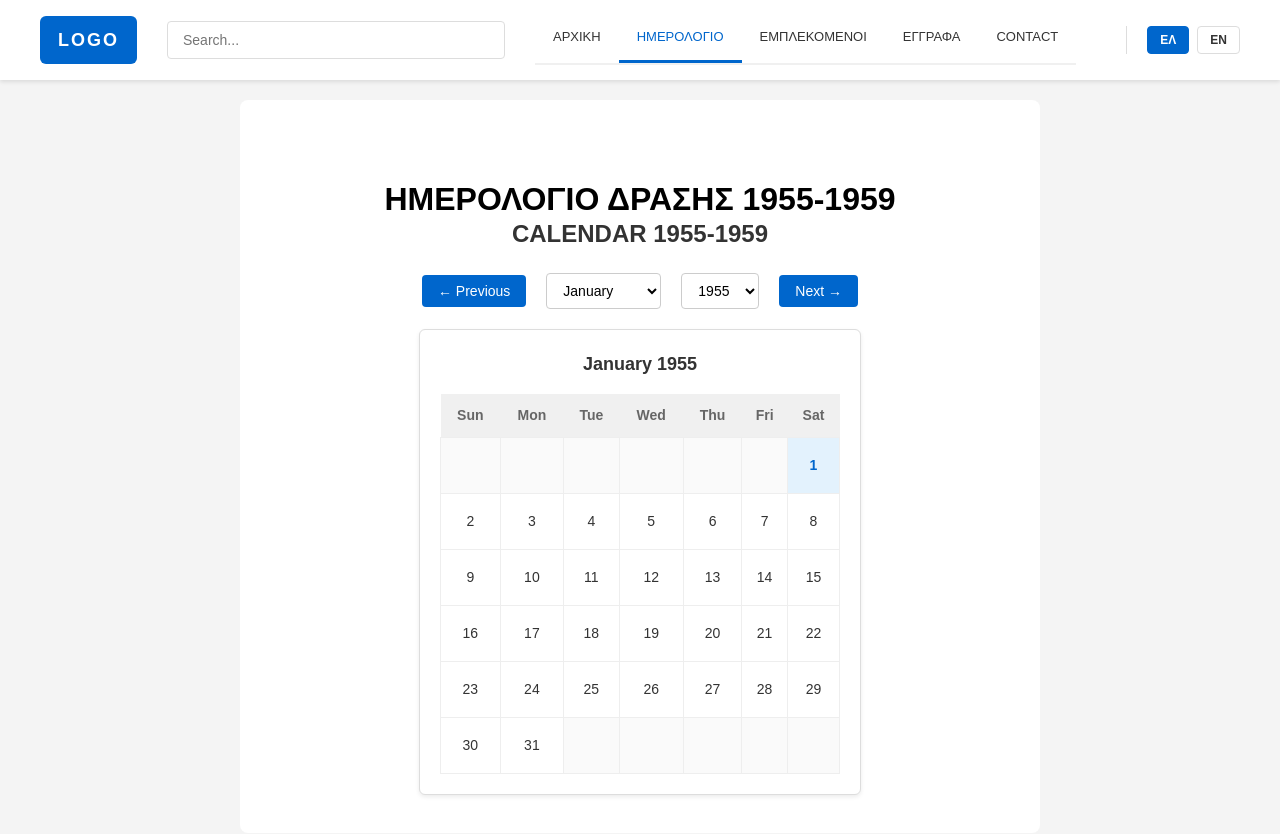
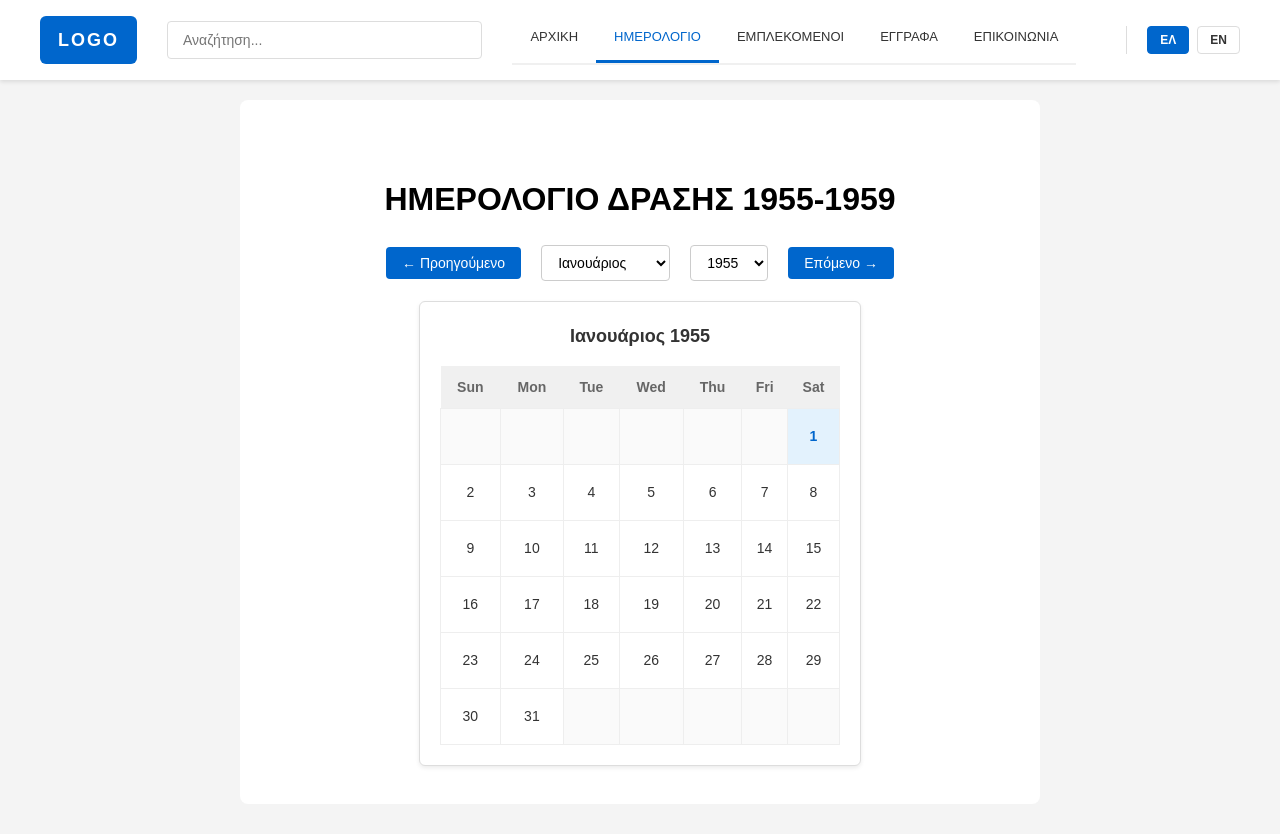
Before and after one commit to MariaKazantzi/website, a plain HTML site: page tab2.html in a window 1280 px wide. Both pictures are taken after a click on the button "ΕΛ". Drawn offline with Linux system fonts and the light colour scheme.

Commit message:
translation from greek to english vica versa

```diff
--- a/tab2.html
+++ b/tab2.html
@@ -5,6 +5,8 @@
     <meta name="viewport" content="width=device-width, initial-scale=1.0">
     <title>ΗΜΕΡΟΛΟΓΙΟ</title>
     <link rel="stylesheet" href="style.css">
+    <script src="translations.js"></script>
+    <script src="translate.js"></script>
 </head>
 <body>
 
@@ -14,14 +16,14 @@
                 <div class="logo-box">LOGO</div>
             </div>
             <div class="search-box">
-                <input type="text" placeholder="Search...">
+                <input type="text" placeholder="Search..." data-translate-placeholder="search-placeholder">
             </div>
             <nav class="header-tabs">
-                <a class="tab" href="index.html">ΑΡΧΙΚΗ</a>
-                <a class="tab active" href="tab2.html">ΗΜΕΡΟΛΟΓΙΟ</a>
-                <a class="tab" href="tab3.html">ΕΜΠΛΕΚΟΜΕΝΟΙ</a>
-                <a class="tab" href="tab4.html">ΕΓΓΡΑΦΑ</a>
-                <a class="tab" href="tab5.html">CONTACT</a>
+                <a class="tab" href="index.html" data-translate="home">ΑΡΧΙΚΗ</a>
+                <a class="tab active" href="tab2.html" data-translate="calendar">ΗΜΕΡΟΛΟΓΙΟ</a>
+                <a class="tab" href="tab3.html" data-translate="people">ΕΜΠΛΕΚΟΜΕΝΟΙ</a>
+                <a class="tab" href="tab4.html" data-translate="documents">ΕΓΓΡΑΦΑ</a>
+                <a class="tab" href="tab5.html" data-translate="contact">CONTACT</a>
             </nav>
             <div class="language-switcher">
                 <button class="lang-btn active" data-lang="el">ΕΛ</button>
@@ -33,15 +35,14 @@
     <div class="container">
 
         <main class="content">
-            <h1>ΗΜΕΡΟΛΟΓΙΟ ΔΡΑΣΗΣ 1955-1959</h1>
-            <h2>CALENDAR 1955-1959</h2>
+            <h1 data-translate="calendar-title">ΗΜΕΡΟΛΟΓΙΟ ΔΡΑΣΗΣ 1955-1959</h1>
 
             <div class="calendar-container">
                 <div class="calendar-controls">
-                    <button id="prevBtn">← Previous</button>
+                    <button id="prevBtn" data-translate-value="prev-btn">← Previous</button>
                     <select id="monthSelector"></select>
                     <select id="yearSelector"></select>
-                    <button id="nextBtn">Next →</button>
+                    <button id="nextBtn" data-translate-value="next-btn">Next →</button>
                 </div>
                 <div id="calendarGrid"></div>
             </div>
@@ -54,13 +55,20 @@
         const minYear = 1955;
         const maxYear = 1959;
 
-        const monthNames = [
+        const monthNamesEn = [
             'January', 'February', 'March', 'April', 'May', 'June',
             'July', 'August', 'September', 'October', 'November', 'December'
         ];
 
-        // Sample events for EOKA period (1955-1959)
-        const events = {
+        const monthNamesEl = [
+            'Ιανουάριος', 'Φεβρουάριος', 'Μάρτιος', 'Απρίλιος', 'Μάιος', 'Ιούνιος',
+            'Ιούλιος', 'Αύγουστος', 'Σεπτέμβριος', 'Οκτώβριος', 'Νοέμβριος', 'Δεκέμβριος'
+        ];
+
+        let monthNames = monthNamesEl;
+
+        // Sample events for EOKA period (1955-1959) - English
+        const eventsEn = {
             '1955-01-01': 'New Year 1955 - EOKA organization begins planning',
             '1955-04-01': 'EOKA campaign officially launches',
             '1955-06-15': 'First major EOKA operation',
@@ -80,6 +88,30 @@
             '1959-04-01': 'Cyprus gains independence',
             '1959-08-16': 'Archbishop Makarios becomes President'
         };
+
+        // Sample events for EOKA period (1955-1959) - Greek
+        const eventsEl = {
+            '1955-01-01': 'Πρωτοχρονιά 1955 - Ξεκινά η οργάνωση της Ε.Ο.Κ.Α',
+            '1955-04-01': 'Επίσημη έναρξη της καμπάνιας της Ε.Ο.Κ.Α',
+            '1955-06-15': 'Πρώτη μεγάλη επιχείρηση της Ε.Ο.Κ.Α',
+            '1955-08-09': 'Ο Βρετανός Κυβερνήτης John Harding φθάνει στην Κύπρο',
+            '1955-09-01': 'Ανακοίνωση κατάστασης ανάγκης στην Κύπρο',
+            '1956-03-17': 'Εξορία του Μακαρίου III στα Σεϋχέλλες',
+            '1956-05-20': 'Μεγάλη επιχείρηση των δυνάμεων της Ε.Ο.Κ.Α',
+            '1956-08-12': 'Άφιξη βρετανικών στρατιωτικών ενισχύσεων',
+            '1957-01-10': 'Η Ε.Ο.Κ.Α εντείνει τον ένοπλο αγώνα',
+            '1957-06-01': 'Έναρξη διαπραγματεύσεων για ειρήνη',
+            '1957-12-19': 'Απελευθέρωση του Μακαρίου από τη κράτηση',
+            '1958-02-24': 'Απόρριψη του Σχεδίου Radcliffe',
+            '1958-06-04': 'Εντείνονται οι βρετανικές εναντίον-αντάρτικες επιχειρήσεις',
+            '1958-09-12': 'Σχηματισμός της οργάνωσης TMT των Τουρκοκυπρίων',
+            '1958-12-15': 'Εμπλοκή του ΟΗΕ στο Κυπριακό',
+            '1959-02-19': 'Υπογραφή των Συμφωνιών Zurich και Λονδίνου',
+            '1959-04-01': 'Η Κύπρος αποκτά ανεξαρτησία',
+            '1959-08-16': 'Ο Αρχιεπίσκοπος Μακάριος καθίσταται Πρόεδρος'
+        };
+
+        let events = eventsEl;
 
         function getEventForDate(year, month, day) {
             const dateStr = `${year}-${String(month + 1).padStart(2, '0')}-${String(day).padStart(2, '0')}`;
@@ -235,6 +267,38 @@
 
         // Initial render
         render();
+
+        // Handle language changes
+        window.addEventListener('languageChanged', function() {
+            const currentLang = localStorage.getItem('language') || 'el';
+            monthNames = currentLang === 'el' ? monthNamesEl : monthNamesEn;
+            events = currentLang === 'el' ? eventsEl : eventsEn;
+
+            // Update button values
+            const prevBtn = document.getElementById('prevBtn');
+            const nextBtn = document.getElementById('nextBtn');
+            if (currentLang === 'en') {
+                prevBtn.textContent = '← Previous';
+                nextBtn.textContent = 'Next →';
+            } else {
+                prevBtn.textContent = '← Προηγούμενο';
+                nextBtn.textContent = 'Επόμενο →';
+            }
+
+            // Update month selector options
+            const monthSelector = document.getElementById('monthSelector');
+            const currentMonthValue = monthSelector.value;
+            monthSelector.innerHTML = '';
+            monthNames.forEach((name, index) => {
+                const option = document.createElement('option');
+                option.value = index;
+                option.textContent = name;
+                monthSelector.appendChild(option);
+            });
+            monthSelector.value = currentMonthValue;
+
+            render();
+        });
     </script>
 
 </body>
--- /dev/null
+++ b/translate.js
@@ -0,0 +1,67 @@
+// Initialize language on page load
+document.addEventListener('DOMContentLoaded', function() {
+  const savedLanguage = localStorage.getItem('language') || 'el';
+  initializeLanguage(savedLanguage);
+  setupLanguageButtons();
+});
+
+function setupLanguageButtons() {
+  const langButtons = document.querySelectorAll('.lang-btn');
+  langButtons.forEach(button => {
+    button.addEventListener('click', function() {
+      const lang = this.dataset.lang;
+      setLanguage(lang);
+    });
+  });
+}
+
+function initializeLanguage(lang) {
+  // Set active button
+  document.querySelectorAll('.lang-btn').forEach(btn => {
+    btn.classList.remove('active');
+  });
+  document.querySelector(`[data-lang="${lang}"]`).classList.add('active');
+
+  // Apply translations
+  applyTranslations(lang);
+
+  // Save preference
+  localStorage.setItem('language', lang);
+}
+
+function setLanguage(lang) {
+  initializeLanguage(lang);
+  // Dispatch custom event so other scripts can react to language change
+  window.dispatchEvent(new CustomEvent('languageChanged', { detail: { language: lang } }));
+}
+
+function applyTranslations(lang) {
+  // Translate all elements with data-translate attribute
+  document.querySelectorAll('[data-translate]').forEach(element => {
+    const key = element.dataset.translate;
+    if (translations[lang] && translations[lang][key]) {
+      element.textContent = translations[lang][key];
+    }
+  });
+
+  // Update placeholders
+  document.querySelectorAll('[data-translate-placeholder]').forEach(element => {
+    const key = element.dataset.translatePlaceholder;
+    if (translations[lang] && translations[lang][key]) {
+      element.placeholder = translations[lang][key];
+    }
+  });
+
+  // Update button and input values/text
+  document.querySelectorAll('[data-translate-value]').forEach(element => {
+    const key = element.dataset.translateValue;
+    if (translations[lang] && translations[lang][key]) {
+      // For buttons and other elements, update textContent
+      if (element.tagName === 'BUTTON' || element.tagName === 'A') {
+        element.textContent = translations[lang][key];
+      } else {
+        element.value = translations[lang][key];
+      }
+    }
+  });
+}
--- /dev/null
+++ b/translations.js
@@ -0,0 +1,93 @@
+const translations = {
+  en: {
+    // Header & Navigation
+    "search-placeholder": "Search...",
+    "home": "HOME",
+    "calendar": "CALENDAR",
+    "people": "PEOPLE",
+    "documents": "DOCUMENTS",
+    "contact": "CONTACT",
+
+    // Index page
+    "index-title": "EOKA FILES 1955-1959",
+    "index-intro": "Welcome to the EOKA web archive for the period 1955-1959. Here you will find information, calendars, documents and details related to EOKA activities during this important period in Cypriot history.",
+
+    // Tab 2 - Calendar
+    "calendar-title": "ACTION CALENDAR 1955-1959",
+    "prev-btn": "← Previous",
+    "month-label": "Month",
+    "year-label": "Year",
+    "next-btn": "Next →",
+
+    // Tab 3
+    "people-title": "PARTICIPANTS",
+    "names-sidebar": "Names",
+
+    // Tab 4
+    "documents-title": "DOCUMENTS",
+
+    // Tab 5
+    "contact-title": "CONTACT INFORMATION",
+
+    // Names page
+    "alphabet": "Alphabet",
+    "back": "← Back",
+
+    // Calendar controls
+    "previous": "Previous",
+    "next": "Next"
+  },
+
+  el: {
+    // Header & Navigation
+    "search-placeholder": "Αναζήτηση...",
+    "home": "ΑΡΧΙΚΗ",
+    "calendar": "ΗΜΕΡΟΛΟΓΙΟ",
+    "people": "ΕΜΠΛΕΚΟΜΕΝΟΙ",
+    "documents": "ΕΓΓΡΑΦΑ",
+    "contact": "ΕΠΙΚΟΙΝΩΝΙΑ",
+
+    // Index page
+    "index-title": "ΦΑΚΕΛΟΣ Ε.Ο.Κ.Α 1955-1959",
+    "index-intro": "Καλώς ήρθατε στον διαδικτυακό φάκελο της Ε.Ο.Κ.Α για την περίοδο 1955-1959. Εδώ θα βρείτε πληροφορίες, ημερολόγια, έγγραφα και στοιχεία σχετικά με τη δράση της Ε.Ο.Κ.Α κατά τη διάρκεια αυτής της σημαντικής περιόδου στην ιστορία της Κύπρου.",
+
+    // Tab 2 - Calendar
+    "calendar-title": "ΗΜΕΡΟΛΟΓΙΟ ΔΡΑΣΗΣ 1955-1959",
+    "prev-btn": "← Προηγούμενο",
+    "month-label": "Μήνας",
+    "year-label": "Έτος",
+    "next-btn": "Επόμενο →",
+
+    // Tab 3
+    "people-title": "ΕΜΠΛΕΚΟΜΕΝΟΙ",
+    "names-sidebar": "Ονόματα",
+
+    // Tab 4
+    "documents-title": "ΕΓΓΡΑΦΑ",
+
+    // Tab 5
+    "contact-title": "ΣΤΟΙΧΕΙΑ ΕΠΙΚΟΙΝΩΝΙΑΣ",
+
+    // Names page
+    "alphabet": "Αλφάβητο",
+    "back": "← Πίσω",
+
+    // Calendar controls
+    "previous": "Προηγούμενο",
+    "next": "Επόμενο",
+
+    // Months (for calendar display)
+    "jan": "Ιανουάριος",
+    "feb": "Φεβρουάριος",
+    "mar": "Μάρτιος",
+    "apr": "Απρίλιος",
+    "may": "Μάιος",
+    "jun": "Ιούνιος",
+    "jul": "Ιούλιος",
+    "aug": "Αύγουστος",
+    "sep": "Σεπτέμβριος",
+    "oct": "Οκτώβριος",
+    "nov": "Νοέμβριος",
+    "dec": "Δεκέμβριος"
+  }
+};
```
Also changed, not shown: index.html (+10 -9 lines), names.html (+19 -3 lines), tab3.html (+10 -9 lines), tab4.html (+9 -8 lines), tab5.html (+9 -7 lines).
